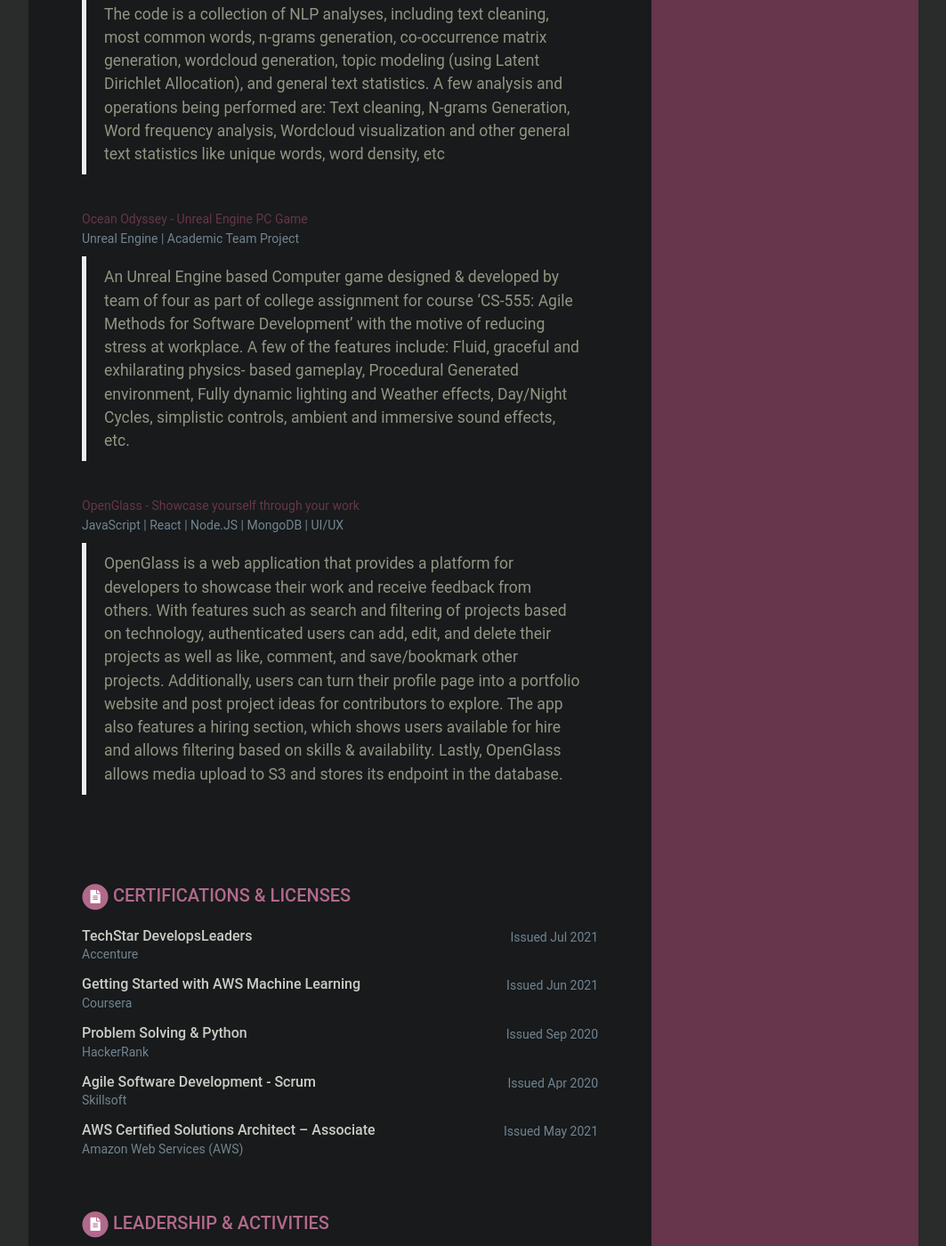
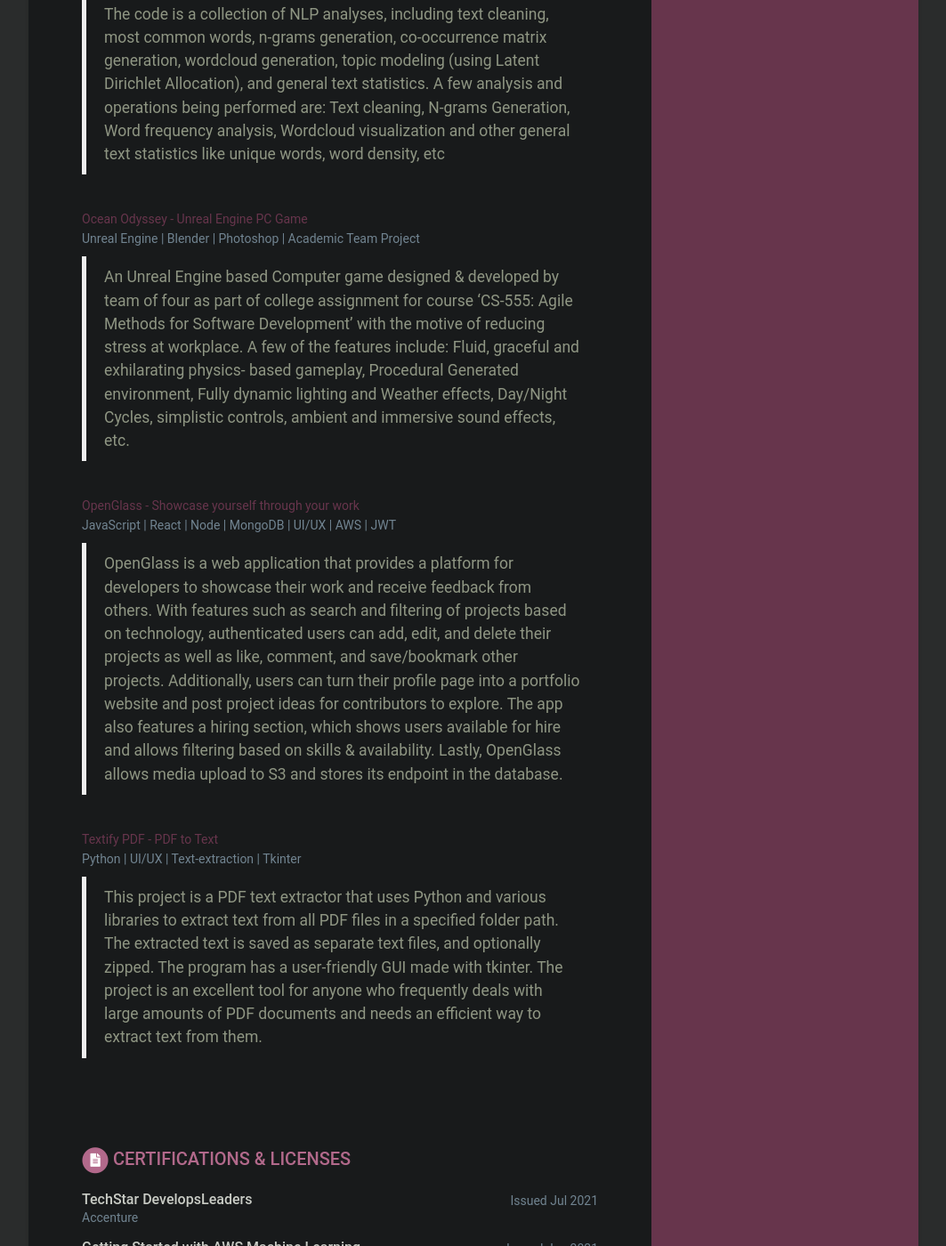
Before and after one commit to 1994nikunj/1994nikunj.github.io, a Jekyll site: the page built from index.html, in a window 1280 px wide and 1400 px high, scrolled down 4087 px. Shown: the whole window at 89% size, without its empty margins (108-1171 px from the left). Built offline with Jekyll 4.4.1, drawn with Linux system fonts in a browser that asks for light colours; some of the changed text lies outside the part shown.

Commit message:
project + skill updates

```diff
--- a/_data/data.yml
+++ b/_data/data.yml
@@ -11,7 +11,7 @@ sidebar:
     email: 1994nikunj@gmail.com
     phone:
     timezone: Eastern Standard Time
-    citizenship:
+    citizenship: Indian
     website:
     linkedin: 1994nikunj
     xing:
@@ -239,7 +239,7 @@ oss:
 
         -   title: Ocean Odyssey - Unreal Engine PC Game
             link: https://github.com/1994nikunj/Ocean-Odyssey
-            tags: Unreal Engine | Academic Team Project
+            tags: Unreal Engine | Blender | Photoshop | Academic Team Project
             tagline: "> An Unreal Engine based Computer game designed & developed by team of four as part of college
                       assignment for course 'CS-555: Agile Methods for Software Development' with the motive of reducing
                       stress at workplace. A few of the features include: Fluid, graceful and exhilarating physics-
@@ -248,7 +248,7 @@ oss:
 
         -   title: OpenGlass - Showcase yourself through your work
             link: https://github.com/1994nikunj/openglass-web-app
-            tags: JavaScript | React | Node.JS | MongoDB | UI/UX
+            tags: JavaScript | React | Node | MongoDB | UI/UX | AWS | JWT
             tagline: "> OpenGlass is a web application that provides a platform for developers to showcase their work and
                       receive feedback from others. With features such as search and filtering of projects based on
                       technology, authenticated users can add, edit, and delete their projects as well as like, comment,
@@ -256,6 +256,15 @@ oss:
                       website and post project ideas for contributors to explore. The app also features a hiring
                       section, which shows users available for hire and allows filtering based on skills & availability.
                       Lastly, OpenGlass allows media upload to S3 and stores its endpoint in the database."
+
+        -   title: Textify PDF - PDF to Text
+            link: https://github.com/1994nikunj/textify-pdf
+            tags: Python | UI/UX | Text-extraction | Tkinter
+            tagline: "> This project is a PDF text extractor that uses Python and various libraries to extract text
+                        from all PDF files in a specified folder path. The extracted text is saved as separate text
+                        files, and optionally zipped. The program has a user-friendly GUI made with tkinter. The
+                        project is an excellent tool for anyone who frequently deals with large amounts of PDF
+                        documents and needs an efficient way to extract text from them."
 
 publications:
     title: Certifications & Licenses
@@ -273,7 +282,7 @@ publications:
             timeline: Issued Sep 2020
 
         -   title: Agile Software Development - Scrum
-            authors: Skillsoft
+            authors: Skillsoft Percipio
             timeline: Issued Apr 2020
 
         -   title: AWS Certified Solutions Architect – Associate
@@ -304,24 +313,7 @@ skills:
 
     toolset:
         -   name: Python
-            level: 95%
-
         -   name: Javascript
-            level: 80%
-
         -   name: MySQL/MongoDB
-            level: 80%
-
-        -   name: JAVA
-            level: 80%
-
-        -   name: AWS/REST/UNIX
-            level: 70%
-
-        -   name: Kafka/Docker
-            level: 60%
-
-        -   name: Jenkins/Ansible
-            level: 60%
 
 footer: >
```
